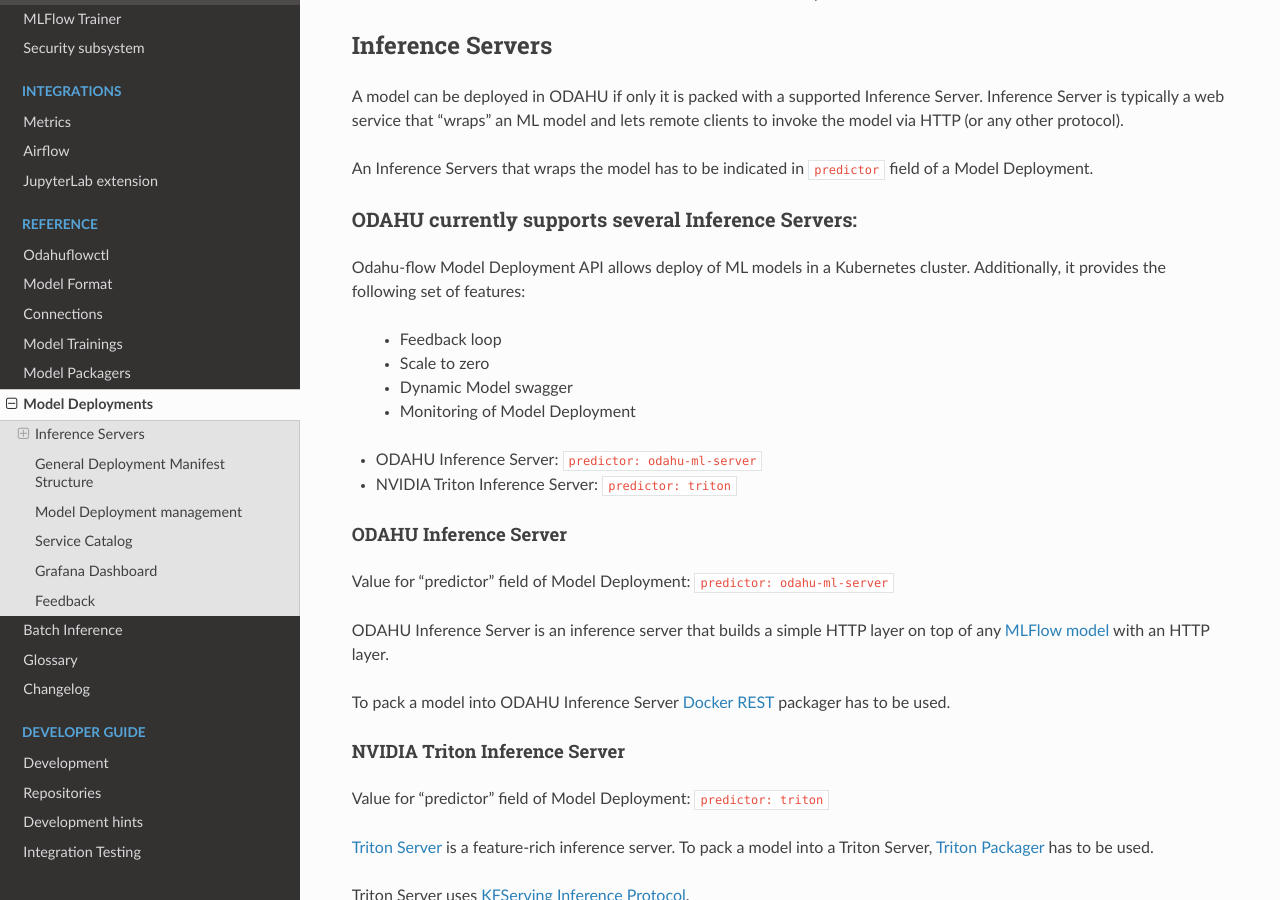
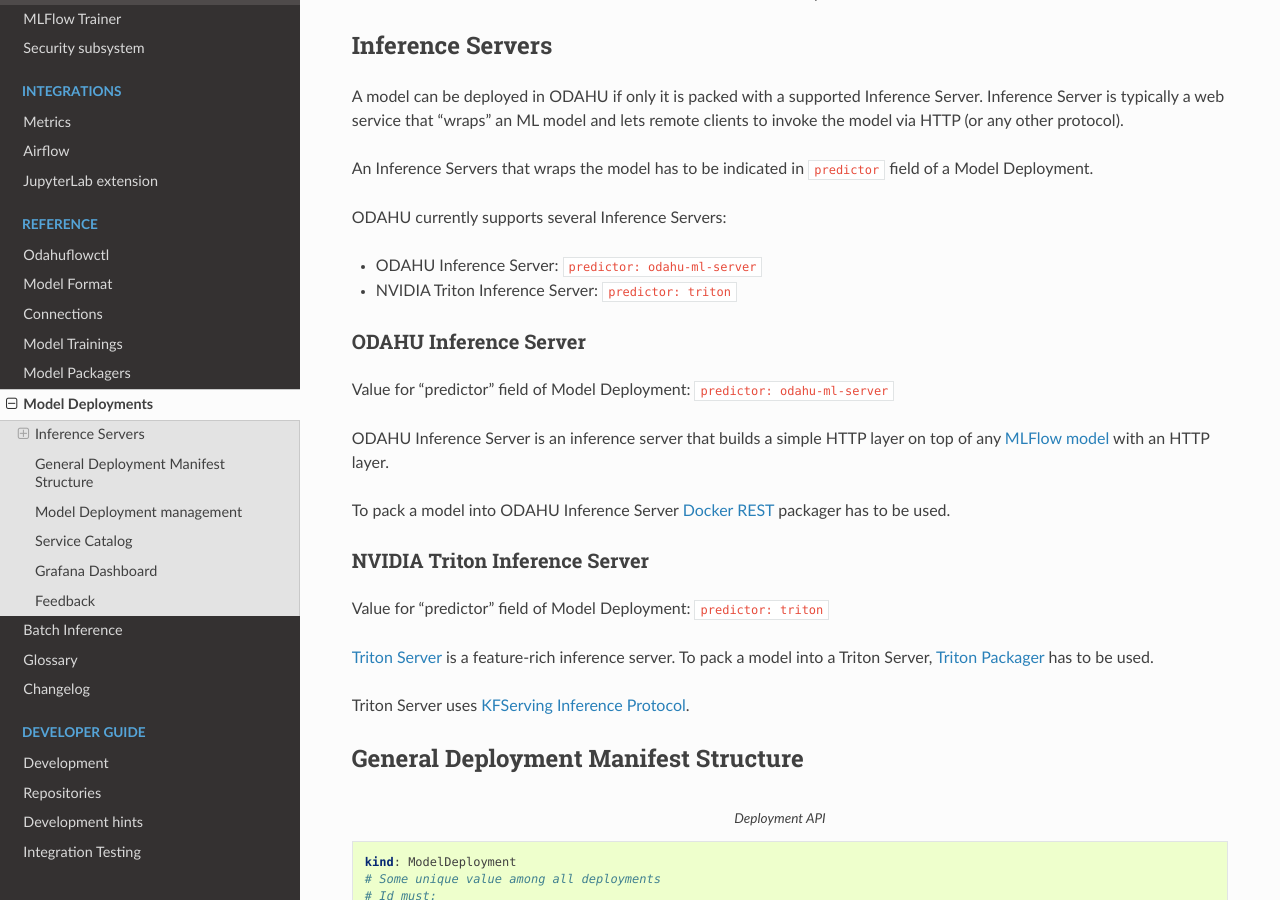
Before and after one commit to odahu/odahu-docs, a Sphinx documentation site: the page built from source/ref_deployments.rst, in a window 1280 px wide and 900 px high, scrolled down 856 px. Built offline with Sphinx 7.4.7 and the Read the Docs theme 2.0.0, drawn with Linux system fonts in a browser that asks for light colours; formulas are drawn with MathJax 3.

Commit message:
rebase to develop

```diff
--- a/source/about.rst
+++ b/source/about.rst
@@ -1,7 +1,8 @@
 ===========
 About ODAHU
 ===========
-The Open Data Analytics Hub (ODAHU) is an open source project that provides the building blocks for enterprise grade MLOps platform.
+
+The Open Data AI Hub (ODAHU) is an open source project that provides the building blocks for enterprise grade MLOps platforms.
 
 **Multi ML Frameworks**
   - Supporting major ML frameworks: Scikit-learn, Keras, Tensorflow, PyTorch, H2O (and more)
--- a/source/ref_deployments.rst
+++ b/source/ref_deployments.rst
@@ -26,16 +26,6 @@
 An Inference Servers that wraps the model has to be indicated in :code:`predictor` field of a Model Deployment.
 
 ODAHU currently supports several Inference Servers:
-=======
-Odahu-flow Model Deployment API allows deploy of ML models in a Kubernetes cluster.
-Additionally, it provides the following set of features:
-
-    * Feedback loop
-    * Scale to zero
-    * Dynamic Model swagger
-    * Monitoring of Model Deployment
-
-.. important::
 
 - ODAHU Inference Server: :code:`predictor: odahu-ml-server`
 - NVIDIA Triton Inference Server: :code:`predictor: triton`
```
Also changed, not shown: source/ref_changelog.rst (line endings or trailing spaces).
